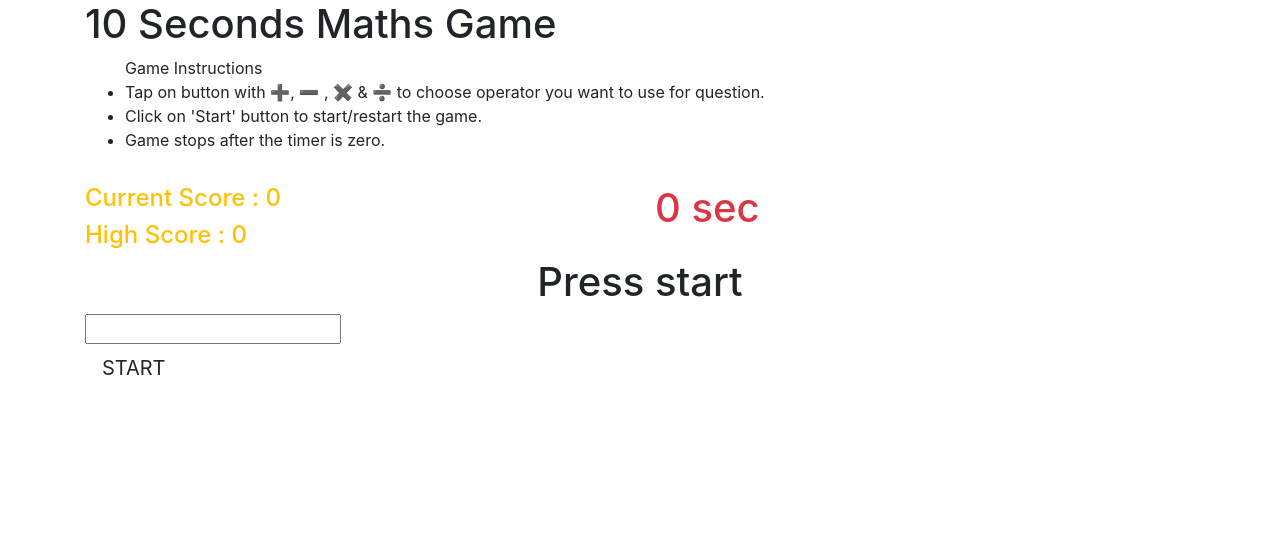
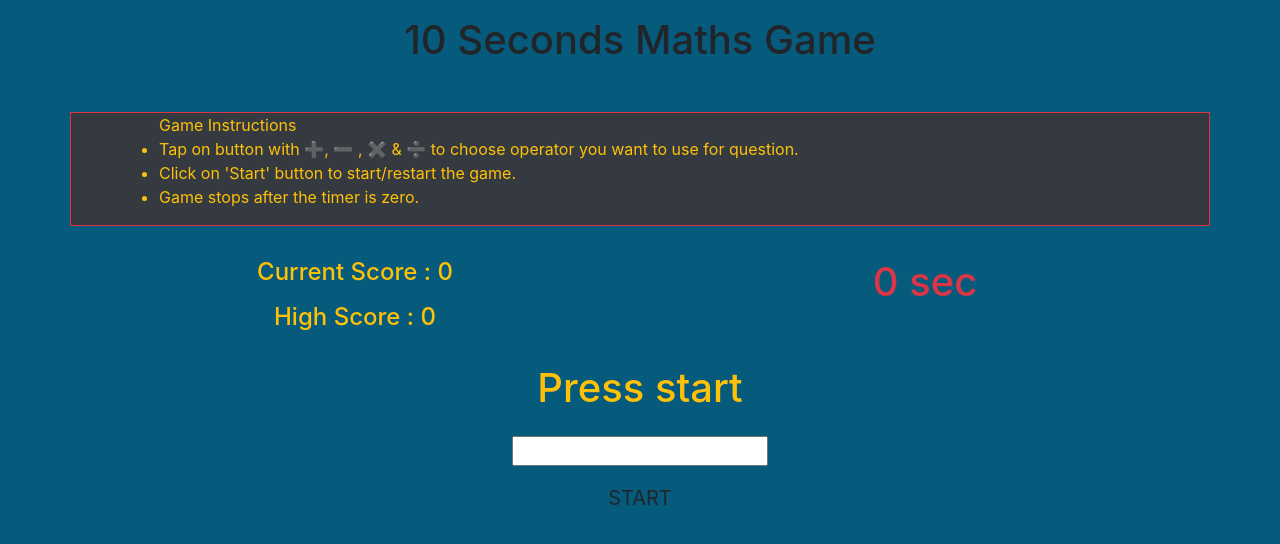
Before and after one commit to vikramgupte99/10-sec-Maths-Game, a plain HTML site: page index.html in a window 1280 px wide. Drawn offline with nearby package versions, Linux system fonts and the light colour scheme.

Commit message:
Added bootstrap css to elements to align elements. Added CSS for html and body.

```diff
--- a/index.html
+++ b/index.html
@@ -14,11 +14,11 @@
 
 <body>
    <div class="container">
-    <h1>10 Seconds Maths Game</h1>
+    <h1 class="text-center mt-3 mb-2 px-2 header">10 Seconds Maths Game</h1>
 
-    <div class="row">
-        <div class="col">
-            <ul><span>Game Instructions</span>
+    <div class="row mt-5">
+        <div class="col border border-danger bg-dark px-5 text-warning instruction">
+            <ul><span class="text-center">Game Instructions</span>
                 <li>Tap on button with ➕, ➖ , ✖ & ➗ to choose operator you want to use for question.</li>
                 <li>Click on 'Start' button to start/restart the game.</li>
                 <li>Game stops after the timer is zero.</li>
@@ -26,10 +26,10 @@
         </div>
     </div><!--instruction-->
 
-    <div class="row">
+    <div class="row text-center mt-3">
         <div class="col mt-3 scoreDiv">
-           <h4 class="text-warning score">Current Score : <span>0</span></h4>
-           <h4 class="text-warning highScore">High Score : <span>0</span></h4>
+           <h4 class="text-warning mb-3 score">Current Score : <span>0</span></h4>
+           <h4 class="text-warning mb-3 highScore">High Score : <span>0</span></h4>
         </div><!--Score-->
 
         <div class="col mt-3">
@@ -37,14 +37,14 @@
         </div> <!--for timer -->
     </div>
 
-    <div class="text-center">
-        <h1 class="equation">Press start</h1>
+    <div class="text-center mt-3">
+        <h1 class="text-warning my-3 equation">Press start</h1>
     </div>
 
-    <div class="row">
+    <div class="row text-center mt-4">
         <div class="col">
-           <input class="input" type="text"><br>
-           <button id="startBtn" class="btn btn-lg">START</button>
+           <input class="text-center mb-2 input" type="text"><br>
+           <button id="startBtn" class="btn btn-lg px-3 py-2">START</button>
         </div>
     </div>
 
--- a/style.css
+++ b/style.css
@@ -1,4 +1,8 @@
-.color {
-    font-size: 60px;
-    color:blue;
+html {
+    height: 100%;
+    margin: 0;
 }
+body {
+    min-height: 100vh;
+    background-color: #065b7c !important;
+}
```
